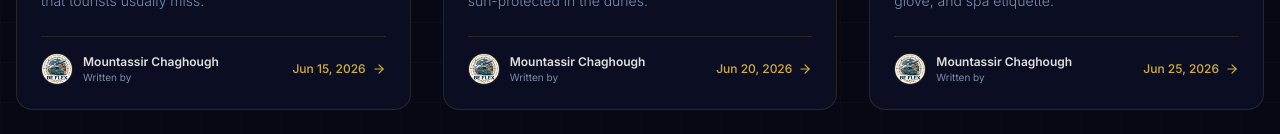
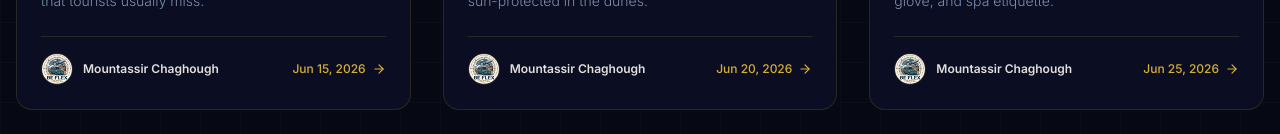
Before and after one commit to mountassir-cha/be-flex-travel, a Next.js app: page /en/blog in a window 1280 px wide. Shown: the part 818-952 px from the top of the page. Built offline with nearby package versions, Linux system fonts and the light colour scheme; a web font is replaced by a local one.

Commit message:
fix: remove 'Written by' text from blog cards

```diff
--- a/src/app/[locale]/blog/page.tsx
+++ b/src/app/[locale]/blog/page.tsx
@@ -151,7 +151,6 @@ export default async function BlogPage({ params, searchParams }: PageProps) {
                         </div>
                         <div>
                           <p className="text-xs font-semibold text-foreground/90">{post.author.name}</p>
-                          <p className="text-[10px] text-muted-foreground">{t('writtenBy')}</p>
                         </div>
                       </div>
 
```
